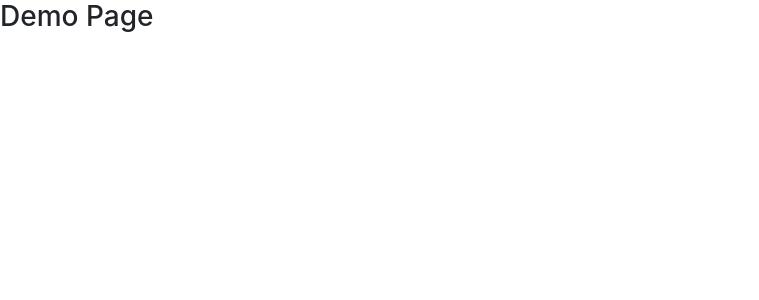
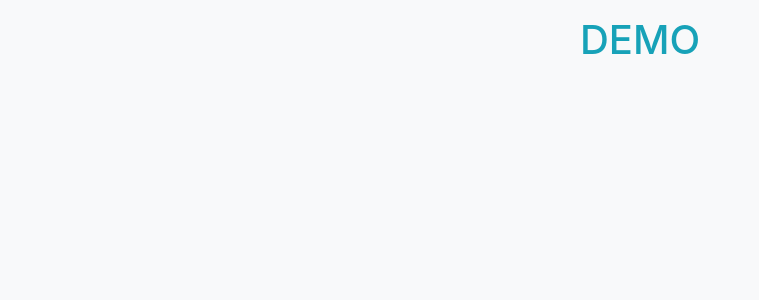
Before and after one commit to alsorcam/starter-react, a React (Create React App) app: page /demo in a window 1280 px wide. Shown: the top 300 px of the page, without its empty margins (0-759 px from the left). Built offline with nearby package versions, Linux system fonts and the light colour scheme.

Commit message:
fix(styles): Wrap everything in container-fluid

```diff
--- a/src/App.css
+++ b/src/App.css
@@ -1,4 +1,3 @@
 #App {
-  min-height: 100vh;
   font-size: calc(10px + 2vmin);
 }
--- a/src/App.js
+++ b/src/App.js
@@ -7,7 +7,7 @@ class App extends React.Component  {
   }
   render() {
     return (
-      <div id="App" className="text-center bg-dark text-white d-flex flex-column align-items-center justify-content-center">
+      <div id="App" className="full-page container-fluid text-center bg-dark text-white d-flex flex-column align-items-center justify-content-center">
         <p>Welcome to Starter-React!</p>
         <button className="btn btn-info" onClick={this.gotoDemo}>Demo</button>
       </div>
--- /dev/null
+++ b/src/assets/styles.css
@@ -0,0 +1,3 @@
+.full-page {
+  min-height: 100vh;
+}
--- a/src/demo/Demo.js
+++ b/src/demo/Demo.js
@@ -2,8 +2,8 @@ import React from 'react';
 
 function Demo() {
   return (
-    <div>
-      <h3>Demo Page</h3>
+    <div id="Demo" className="full-page container-fluid bg-light">
+      <h1 className="d-flex justify-content-center py-3 text-info">DEMO</h1>
     </div>
   );
 }
--- a/src/index.js
+++ b/src/index.js
@@ -2,6 +2,7 @@ import React from 'react';
 import ReactDOM from 'react-dom';
 import { Route, BrowserRouter as Router, Switch } from 'react-router-dom'
 import 'bootstrap/dist/css/bootstrap.css';
+import './assets/styles.css';
 import './index.css';
 import * as serviceWorker from './serviceWorker';
 
```
